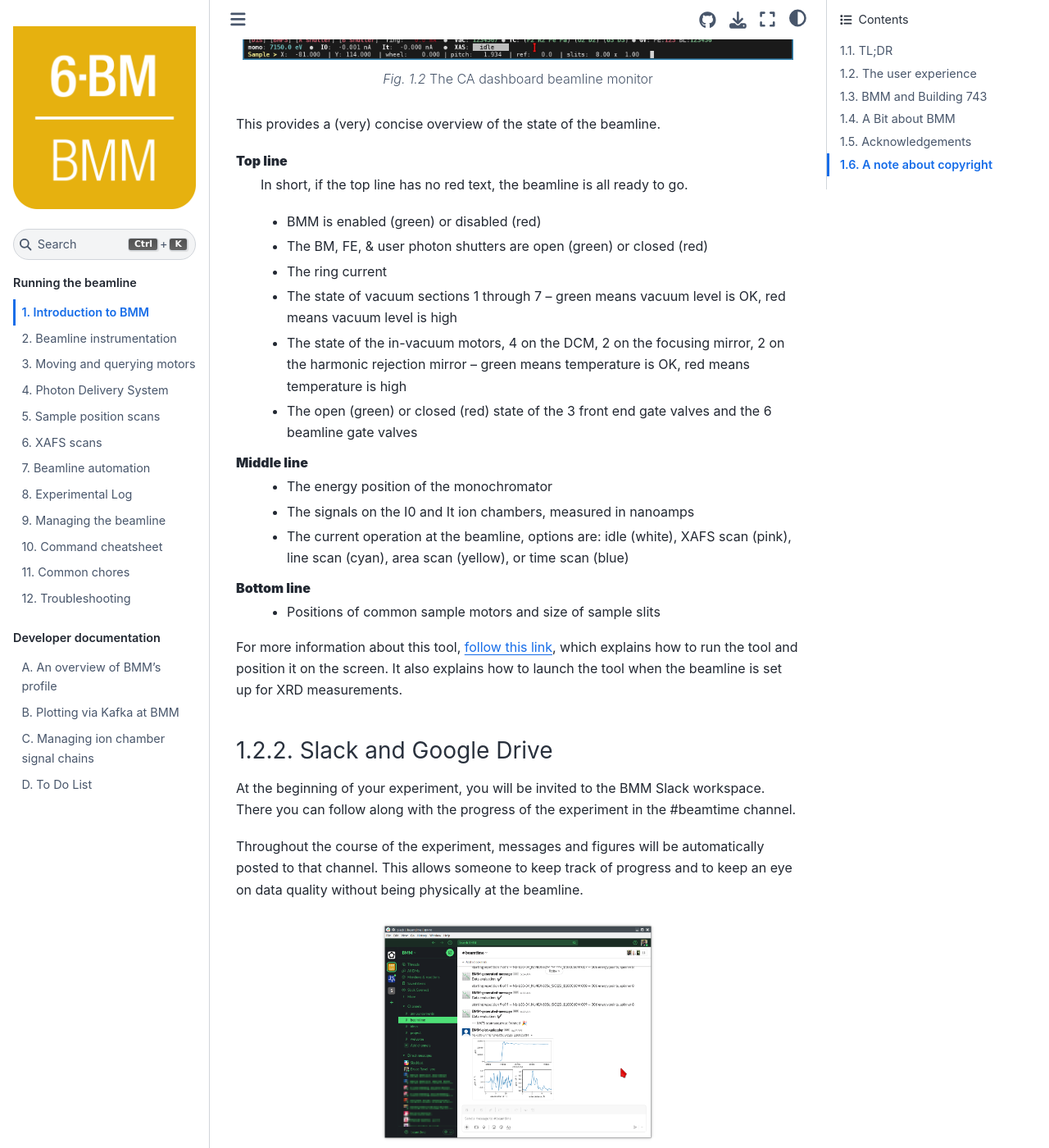
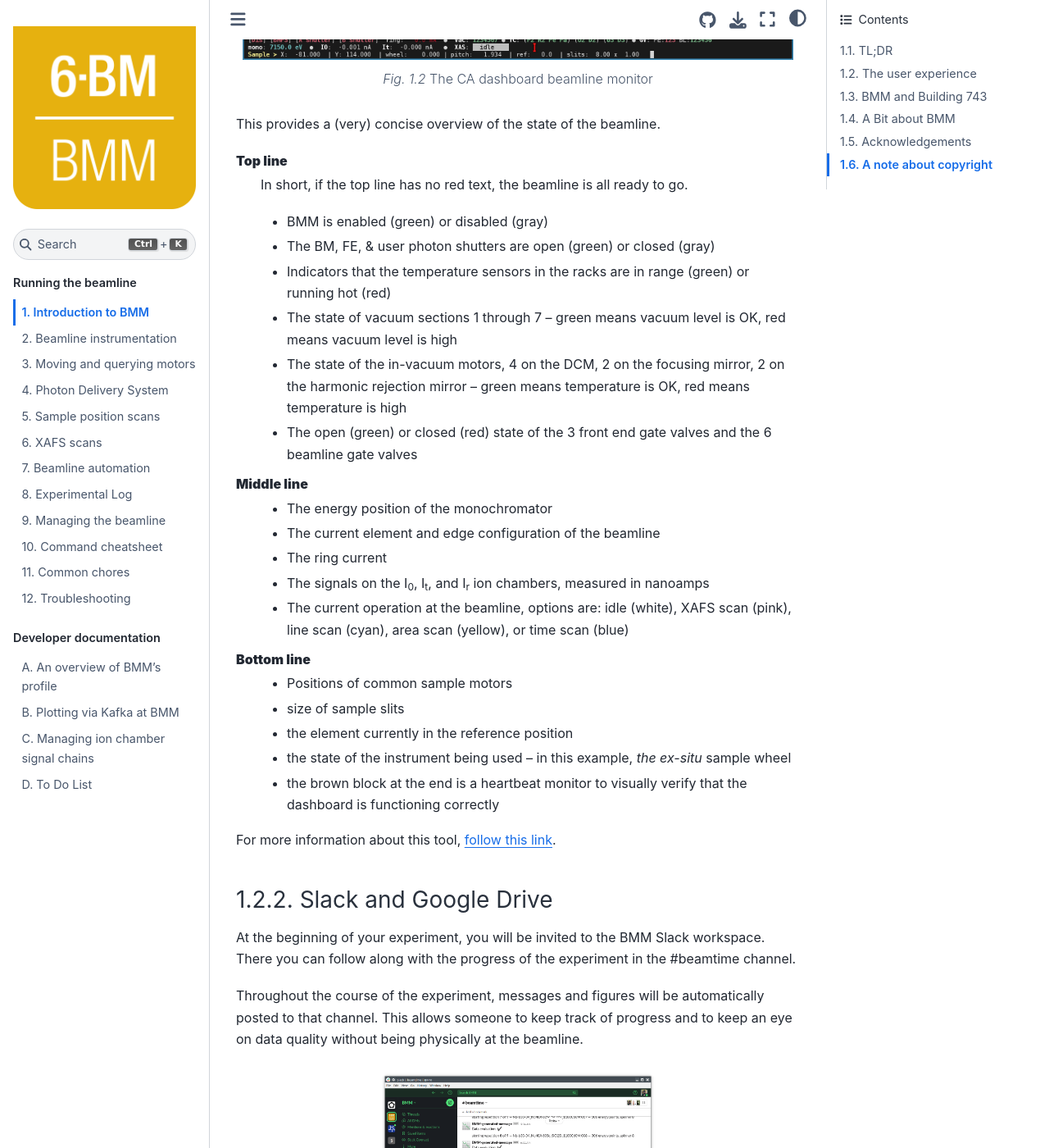
Before and after one commit to NSLS-II-BMM/BeamlineManual, a Sphinx documentation site: the page built from docs/intro.rst, in a window 1280 px wide and 1400 px high, scrolled down 1895 px. Shown: the whole window at 82% size. Built offline with Sphinx 7.4.7 and the Sphinx Book theme 1.1.4, drawn with Linux system fonts in a browser that asks for light colours; some of the changed text lies outside the part shown.

Commit message:
a few updates and typo corrections for 2024-1

```diff
--- a/docs/intro.rst
+++ b/docs/intro.rst
@@ -110,9 +110,10 @@ This provides a (very) concise overview of the state of the beamline.
 **Top line**
    In short, if the top line has no red text, the beamline is all ready to go.
 
-   + BMM is enabled (green) or disabled (red)
-   + The BM, FE, & user photon shutters are open (green) or closed (red)
-   + The ring current
+   + BMM is enabled (green) or disabled (gray)
+   + The BM, FE, & user photon shutters are open (green) or closed (gray)
+   + Indicators that the temperature sensors in the racks are in range
+     (green) or running hot (red)
    + The state of vacuum sections 1 through 7 |nd| green means vacuum
      level is OK, red means vacuum level is high
    + The state of the in-vacuum motors, 4 on the DCM, 2 on the
@@ -123,19 +124,25 @@ This provides a (very) concise overview of the state of the beamline.
 
 **Middle line**
    + The energy position of the monochromator
-   + The signals on the I0 and It ion chambers, measured in nanoamps
+   + The current element and edge configuration of the beamline
+   + The ring current
+   + The signals on the I\ :sub:`0`, I\ :sub:`t`, and I\ :sub:`r` ion
+     chambers, measured in nanoamps
    + The current operation at the beamline, options are: idle (white),
      XAFS scan (pink), line scan (cyan), area scan (yellow), or time
      scan (blue)
 
 **Bottom line**
-   + Positions of common sample motors and size of sample slits
+   + Positions of common sample motors
+   + size of sample slits
+   + the element currently in the reference position
+   + the state of the instrument being used |nd| in this example, *the
+     ex-situ* sample wheel
+   + the brown block at the end is a heartbeat monitor to visually
+     verify that the dashboard is functioning correctly
 
 For more information about this tool, `follow this link
-<https://wiki-nsls2.bnl.gov/beamline6BM/index.php/Cadashboard>`_,
-which explains how to run the tool and position it on the screen.  It
-also explains how to launch the tool when the beamline is set up for
-XRD measurements.
+<https://wiki-nsls2.bnl.gov/beamline6BM/index.php/Cadashboard>`_.
 
 
 .. _slack:
@@ -160,6 +167,14 @@ physically at the beamline.
 
    An example of messages and a picture of measured data posted to the
    beamline Slack channel.
+
+.. attention::
+
+   In the 2024-1 cycle, BMM is no longer synching data automatically
+   to Google Drive, although data will be manually transferred to a
+   Google Drive for the time being.  Soon, data will be available to
+   users via sftp with proper integration into new data storage and
+   authentication services in the 2024-2 cycle.
 
 The measured data along with the entire contents of the
 :numref:`measurement dossier (Section %s) <dossier>` will be synched
--- a/docs/linescans.rst
+++ b/docs/linescans.rst
@@ -80,8 +80,6 @@ will then move to the motor position you clicked on.
 
 You can skip the "click for motor position" step by typing
 :key:`n` and hitting :key:`Enter`.
-
-.. todo:: Document plucking with Kafka + verification interaction
 
 
 Plucking a point from a line scan
--- a/docs/manage.rst
+++ b/docs/manage.rst
@@ -391,6 +391,12 @@ Ni, Cu, Zn, Pt, Au, Pb, Nb, and Mo.
       the monochromator.  Those will be computed from the edge energy
       values you edited into the INI file by hand.
 
+   .. todo::
+
+      Implement on-the-fly determination of E0 to obviate the step of
+      editing the INI file.  Pb is tricky.  Nb and Mo are kind of tricky.
+
+
    ..
      Compute the
      angular positions using
--- a/docs/todo.rst
+++ b/docs/todo.rst
@@ -21,6 +21,8 @@ Chapters needed:
 #. Dealing with XRF spectra, including ``%xrf``, ``xrfat()``, saving
    XRF spectra
 #. Valence maps
+#. Document why M1 is the way it is, explain why moving it is a BAD
+   idea, explain front end slits
 
 
 This is an aggregate list of things missing from the BMM beamline
```
Also changed, not shown: docs/motors.rst (+9 -8 lines), docs/pds.rst (+7 -7 lines).
